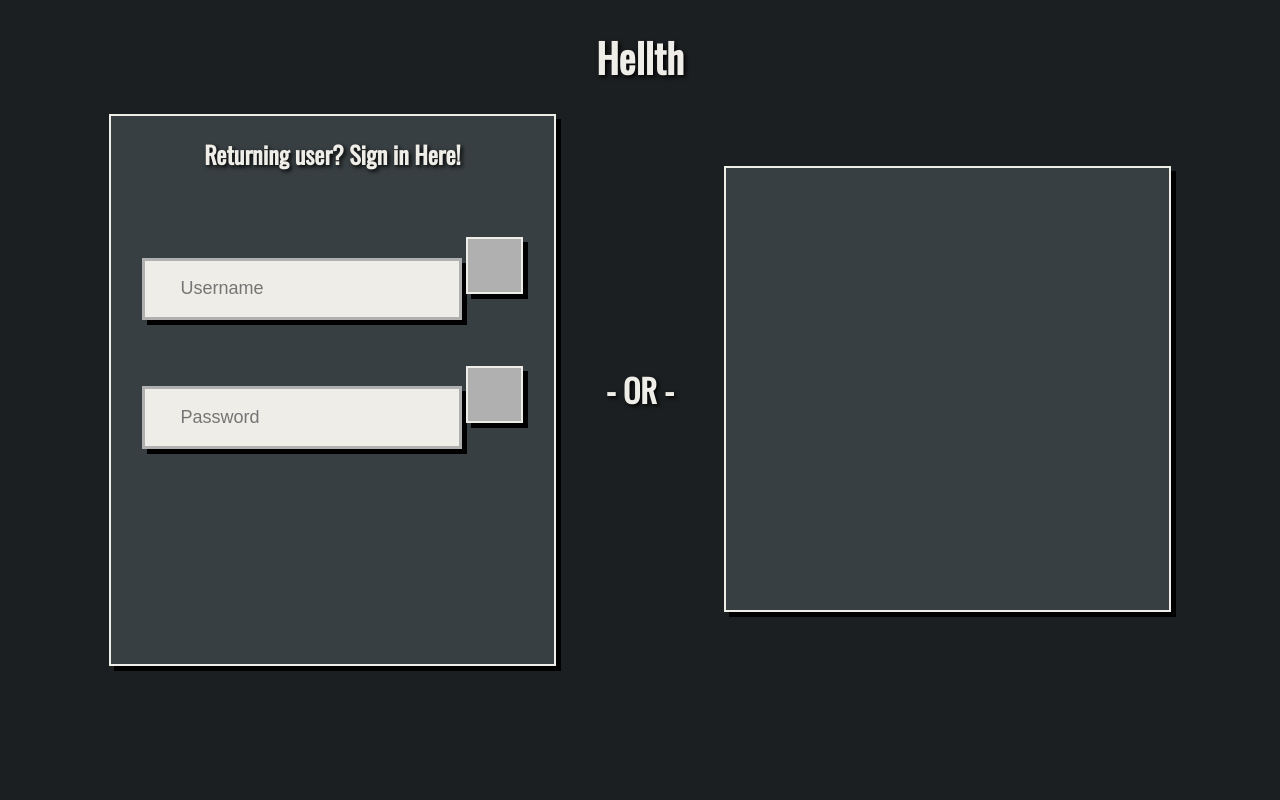
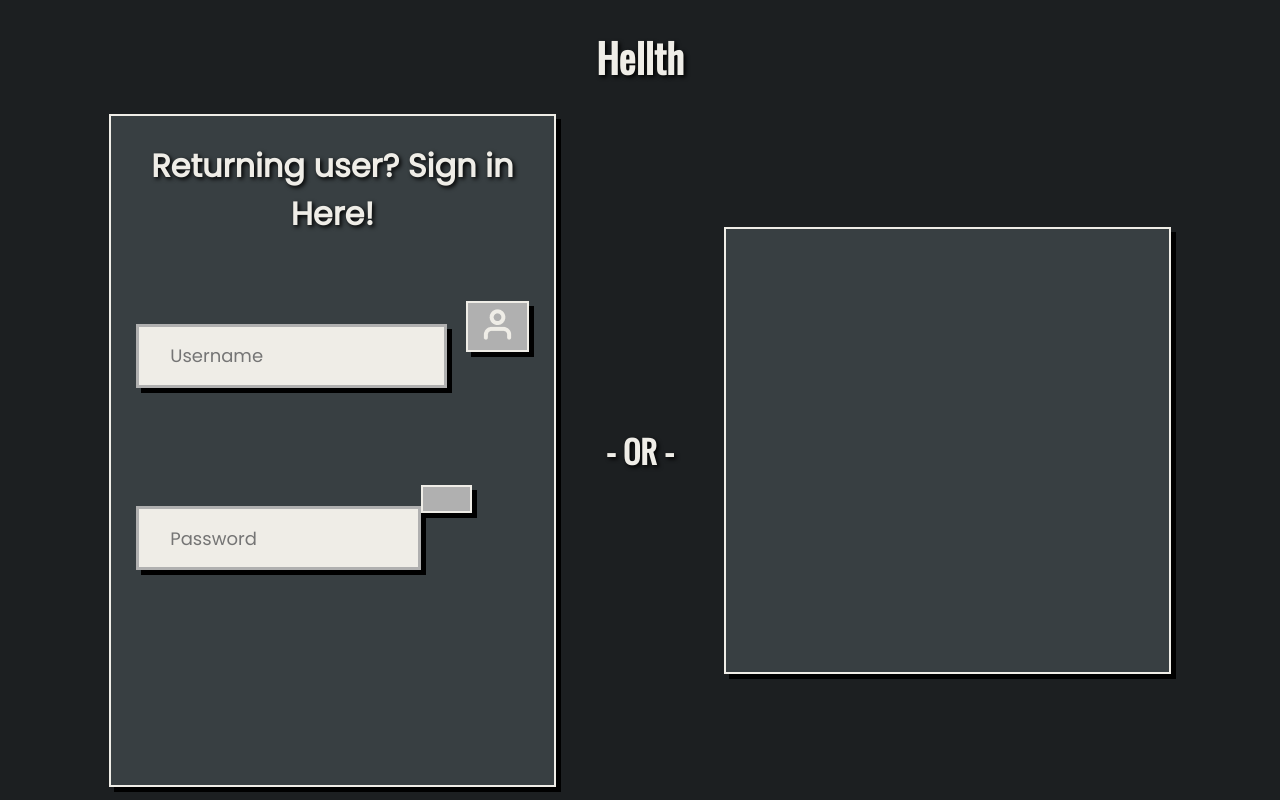
Before and after one commit to ConnorGowerr/Software-Engineering-project, a website: page app/public/login.html in a window 1280 px wide. Drawn offline with nearby package versions, Linux system fonts and the light colour scheme.

Commit message:
Login page progress

```diff
--- a/app/public/login.html
+++ b/app/public/login.html
@@ -11,15 +11,18 @@
     <h1 id = "hellthTitle">Hellth</h1>
     <section id = "loginPageSection">
         <div class = "box" id = "logInBox">
-            <h2>Returning user? Sign in Here!</h2>
+            <h2 id = "returningUser">Returning user? Sign in Here!</h2>
             <form>
-                <input type = "text" id = "logInUsername" placeholder = "Username">
-                    <div class = "iconBox" id = "usernameIconBox">
-
-                    </div>
-                <input type = "password" id = "logInPassword" placeholder = "Password">
-                <div class = "iconBox" id = "passwordIconBox">
-
+                <div id = "usernameContainer">
+                    <input type = "text" id = "logInUsername" placeholder = "Username">
+                        <div class = "iconBox" id = "usernameIconBox">
+                            <img id = "usernameIcon" src = "User.png">
+                        </div>
+                </div>
+                <div id = "passwordContainer">
+                    <input type = "password" id = "logInPassword" placeholder = "Password">
+                        <div class = "iconBox" id = "passwordIconBox">
+                        </div>
                 </div>
             </form>
         </div>
--- a/app/public/style.css
+++ b/app/public/style.css
@@ -13,7 +13,7 @@ h1 {
 
 h2 {
     color: #EFEDE7;
-    font-family: 'Oswald';
+    font-family: 'Poppins';
     text-shadow: 2px 2px 4px #000000;
 }
 
@@ -22,6 +22,7 @@ input {
     border-width: 3px;
     border-color: #B0B0B0;
     border-style: solid;
+    font-family: 'Poppins';
     box-shadow: 5px 5px;
     backdrop-filter: blur(10px);
 }
@@ -53,6 +54,10 @@ input {
     font-weight: bold;
 }
 
+#returningUser {
+    font-size: xx-large;
+}
+
 #loginPageSection {
     display: flex;
     justify-content: center;
@@ -82,8 +87,19 @@ input {
 }
 
 #logInUsername {
+    width: 100%;
+    margin-top: 15%;
+    padding-top: 4%;
+    padding-bottom: 4%;
+    padding-left: 8%;
+    padding-right: 8%;
+    margin-right: 5%;
+    font-size: large;
+}
+
+#logInPassword {
     width: 55%;
-    margin-top: 15%;
+    margin-top: 20%;
     padding-top: 4%;
     padding-bottom: 4%;
     padding-left: 8%;
@@ -91,37 +107,41 @@ input {
     font-size: large;
 }
 
-#logInPassword {
-    width: 55%;
-    margin-top: 15%;
-    padding-top: 4%;
-    padding-bottom: 4%;
-    padding-left: 8%;
-    padding-right: 8%;
-    font-size: large;
+#usernameContainer {
+    display: flex;
+    height: 10%;
+    margin-bottom: 10%;
+    align-items: center;
+}
+
+#passwordContainer {
+    display: flex;
+    height: 10%;
+    align-items: center;
 }
 
   #OR {
     font-size: xx-large;
+    font-family: 'Oswald';
     margin: 0 2%;
   }
 
   #usernameIconBox {
     display: inline-block;
-    /* padding-top: 4%;
-    padding-bottom: 4%;
-    padding-left: 6%;
-    padding-right: 6%; */
-    padding: 6%;
+    padding-top: 1%;
+    padding-bottom: 1%;
+    padding-left: 3%;
+    padding-right: 3%;
+
 
   }
 
   #passwordIconBox {
     display: inline-block;
-    /* padding-top: 4%;
+    padding-top: 2%;
     padding-bottom: 4%;
     padding-left: 6%;
-    padding-right: 6%; */
-    padding: 6%;
+    padding-right: 6%;
+
 
   }
```
Also changed, not shown: app/public/User.png (added).
